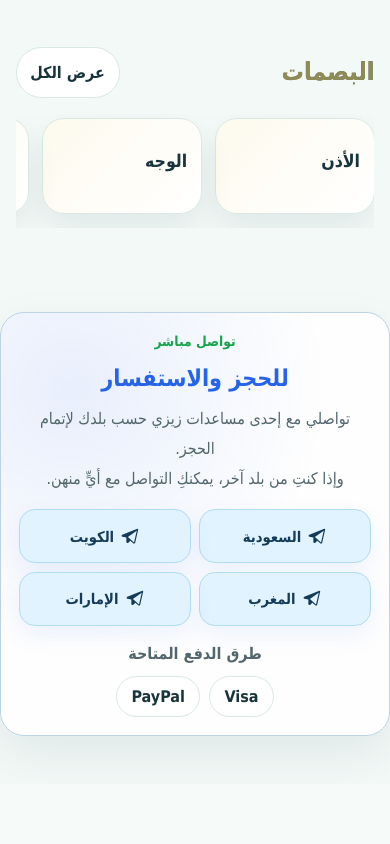
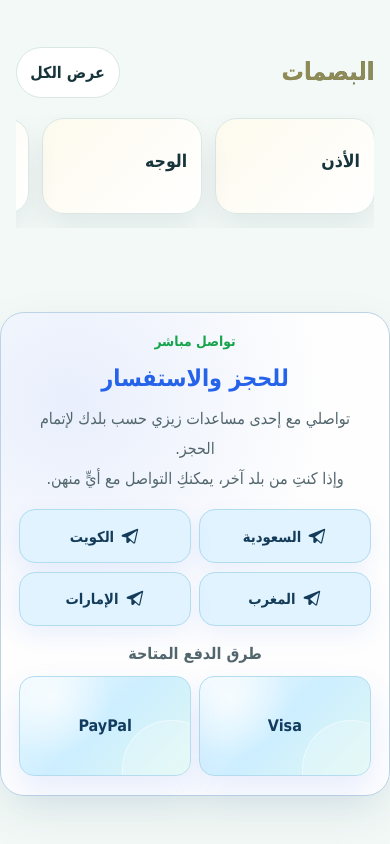
Before and after one commit to amina23aks/zizi-offers, a Next.js app: page / in a window 390 px wide. Shown: the part 4333-5177 px from the top of the page. Before the commit the page ends 5117 px from the top, so only its background shows below. Built offline with nearby package versions, Linux system fonts and the light colour scheme.

Commit message:
Adjust mobile hero buttons and payment tiles

```diff
--- a/src/app/globals.css
+++ b/src/app/globals.css
@@ -3819,30 +3819,58 @@ body {
   font-weight: 850;
 }
 
-.payment-methods > div {
+.payment-method-tiles {
+  display: grid;
+  grid-template-columns: repeat(2, minmax(0, 1fr));
+  justify-content: center;
+  gap: clamp(0.55rem, 2vw, 0.85rem);
+  width: min(100%, 420px);
+}
+
+.payment-method-tile {
+  position: relative;
   display: flex;
-  flex-wrap: wrap;
-  justify-content: center;
-  gap: 0.55rem;
-}
-
-.payment-methods span {
-  display: inline-flex;
-  min-height: 38px;
+  aspect-ratio: 1.72 / 1;
+  min-width: 0;
   align-items: center;
   justify-content: center;
-  border: 1px solid var(--border);
-  border-radius: 999px;
-  background: var(--surface);
-  padding: 0.45rem 0.9rem;
-  color: var(--foreground);
+  overflow: hidden;
+  border: 1px solid color-mix(in srgb, #9ad4f6 58%, var(--border));
+  border-radius: 18px;
+  background:
+    radial-gradient(circle at 18% 20%, rgb(255 255 255 / 0.7), transparent 3.8rem),
+    linear-gradient(135deg, #edf9ff 0%, #cceeff 48%, #dff8f2 100%);
+  color: #123c5f;
+  font-size: clamp(1.05rem, 4.3vw, 1.35rem);
   font-weight: 950;
   letter-spacing: 0;
+  box-shadow: 0 16px 34px rgb(37 99 235 / 0.11);
+}
+
+.payment-method-tile::after {
+  position: absolute;
+  inset: auto -18% -44% auto;
+  width: 58%;
+  aspect-ratio: 1;
+  border: 1px solid rgb(255 255 255 / 0.46);
+  border-radius: 999px;
+  background: rgb(255 255 255 / 0.22);
+  content: "";
+  pointer-events: none;
 }
 
 .dark .booking-contact-button {
   background: color-mix(in srgb, #9ad4f6 22%, var(--surface));
   color: #d9f0ff;
+}
+
+.dark .payment-method-tile {
+  border-color: color-mix(in srgb, #9ad4f6 34%, var(--border));
+  background:
+    radial-gradient(circle at 18% 20%, rgb(255 255 255 / 0.16), transparent 3.8rem),
+    linear-gradient(135deg, #173f5d 0%, #0f2e46 52%, #123f3b 100%);
+  color: #e6f7ff;
+  box-shadow: 0 16px 34px rgb(0 0 0 / 0.28);
 }
 
 @media (max-width: 390px) {
@@ -4058,10 +4086,25 @@ body {
 
 @media (max-width: 899px) {
   .hero-actions {
-    margin-top: 0.95rem;
+    margin-top: clamp(8.45rem, 22vw, 9.05rem);
   }
 
   .category-bubble:nth-child(7) {
     --bubble-y: -176px;
   }
 }
+
+@media (max-width: 390px) {
+  .hero-actions {
+    margin-top: 8.45rem;
+  }
+
+  .payment-method-tiles {
+    gap: 0.5rem;
+  }
+
+  .payment-method-tile {
+    border-radius: 15px;
+    font-size: 1rem;
+  }
+}
--- a/src/app/page.tsx
+++ b/src/app/page.tsx
@@ -182,9 +182,9 @@ export default function Home() {
         </div>
         <div className="payment-methods" aria-label="طرق الدفع المتاحة">
           <p>طرق الدفع المتاحة</p>
-          <div>
-            <span>Visa</span>
-            <span>PayPal</span>
+          <div className="payment-method-tiles">
+            <div className="payment-method-tile">Visa</div>
+            <div className="payment-method-tile">PayPal</div>
           </div>
         </div>
       </section>
```
